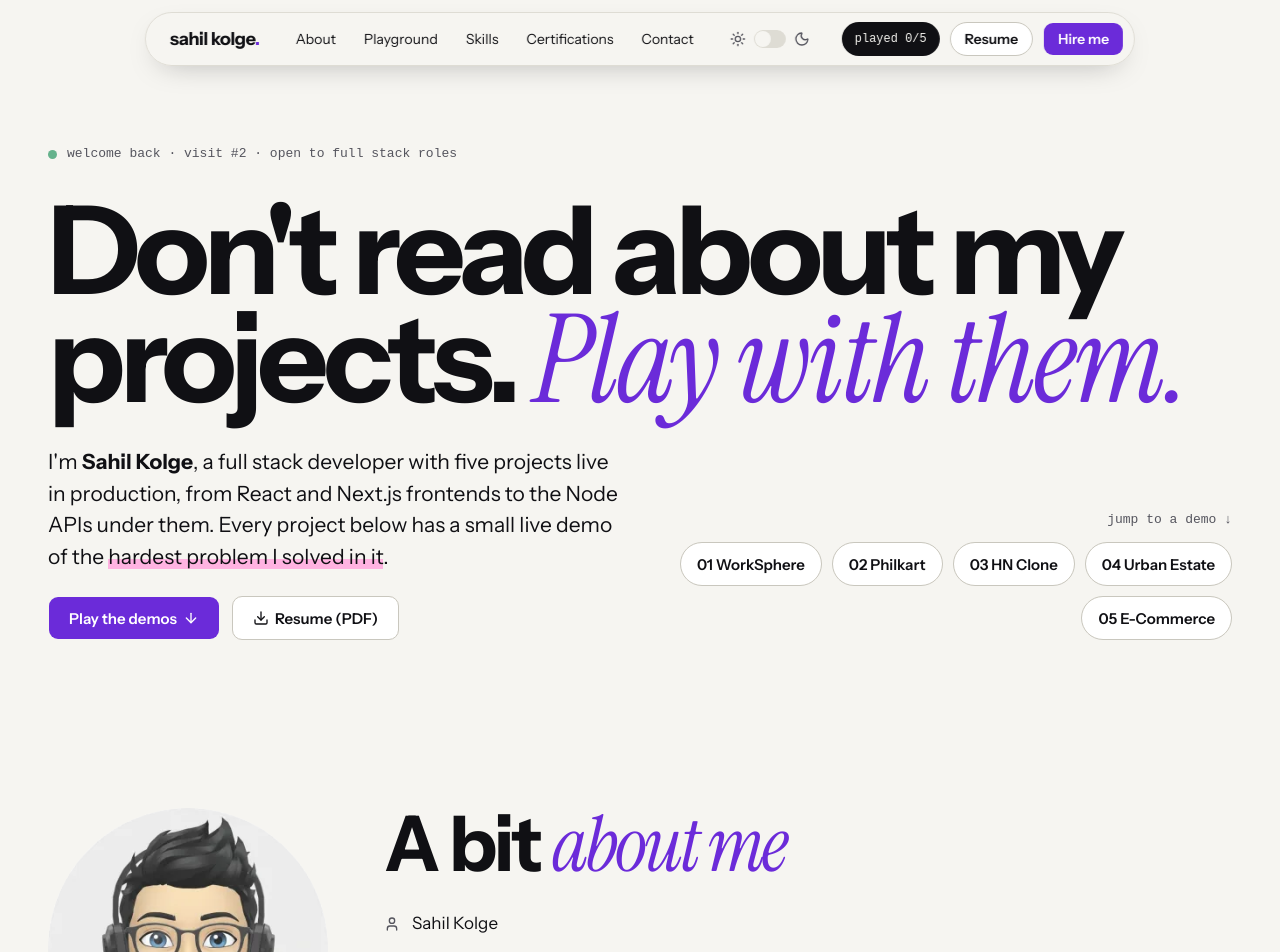
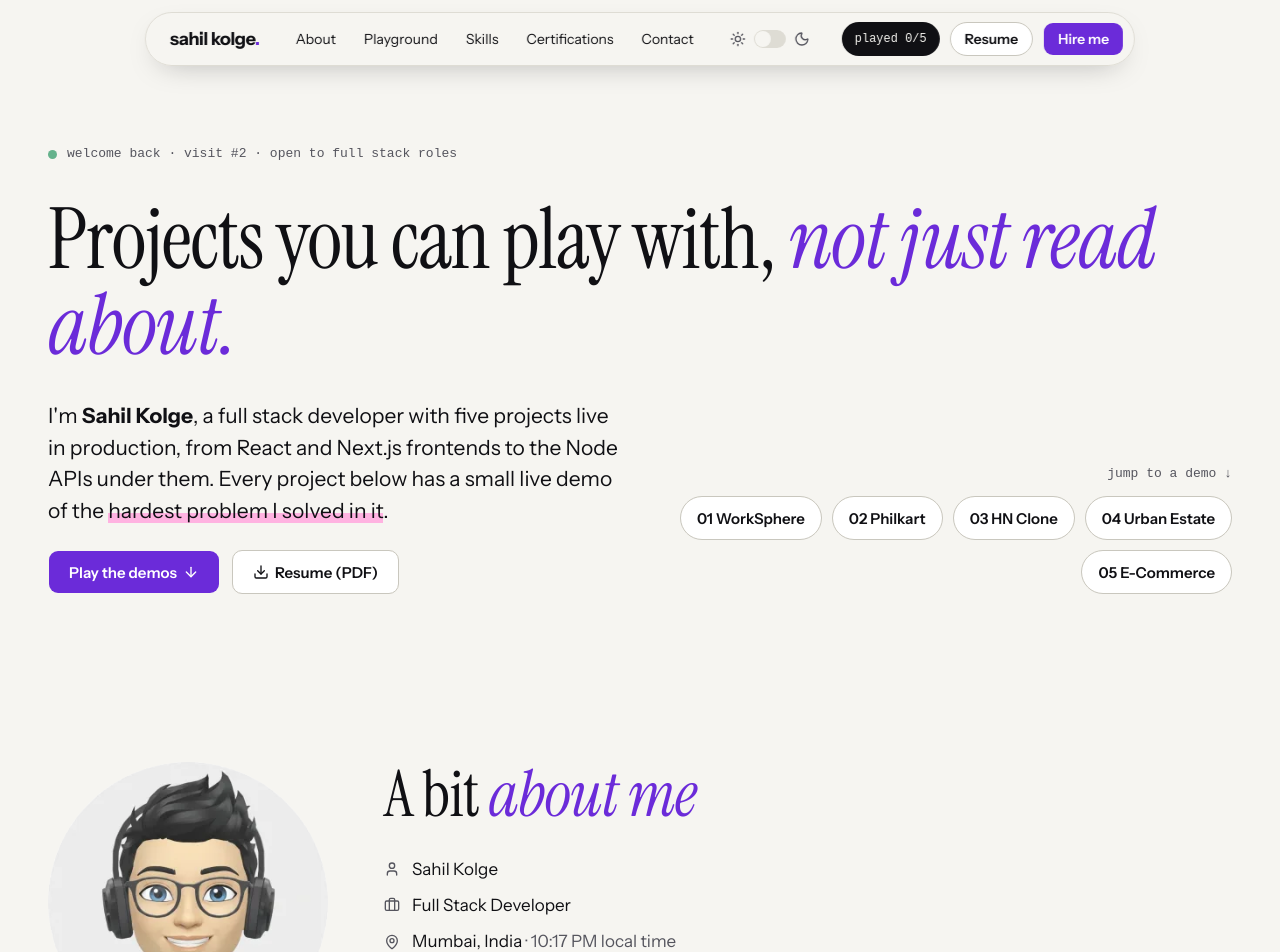
Before and after one commit to sahil-dev28/sahilkolge-playground, a React (Vite) app: page / in a window 1280 px wide. Shown: the top 952 px of the page. Built offline with nearby package versions, Linux system fonts and the light colour scheme; a web font is replaced by a local one.

Commit message:
feat: calmer serif headings and new hero line

```diff
--- a/src/components/About.tsx
+++ b/src/components/About.tsx
@@ -57,8 +57,8 @@ export default function About() {
           className="size-[220px] rounded-full object-cover lg:size-[280px]"
         />
         <div className="flex flex-col gap-7">
-          <h2 className="heading-display text-[clamp(44px,6vw,80px)]">
-            A bit <span className="font-serif font-normal text-primary italic">about me</span>
+          <h2 className="heading-display text-[clamp(40px,5vw,64px)]">
+            A bit <span className="text-primary italic">about me</span>
           </h2>
           <div className="flex flex-col gap-2.5 text-[17px]">
             <Row icon={<User />}>Sahil Kolge</Row>
--- a/src/components/Certs.tsx
+++ b/src/components/Certs.tsx
@@ -5,8 +5,8 @@ import { CERTS } from "@/data";
 export default function Certs() {
   return (
     <section id="certs" tabIndex={-1} className="wrap scroll-mt-20 outline-none flex flex-col gap-7 pt-14 pb-24">
-      <h2 className="heading-display text-[clamp(44px,6vw,80px)]">
-        Certified, <span className="font-serif font-normal text-primary italic">and still learning</span>
+      <h2 className="heading-display text-[clamp(40px,5vw,64px)]">
+        Certified, <span className="text-primary italic">and still learning</span>
       </h2>
       <div className="grid grid-cols-[repeat(auto-fit,minmax(min(210px,100%),1fr))] gap-3.5">
         {CERTS.map((c) => (
--- a/src/components/Contact.tsx
+++ b/src/components/Contact.tsx
@@ -53,8 +53,8 @@ export default function Contact({ playedCount, total }: ContactProps) {
     <section id="contact" tabIndex={-1} className="scroll-mt-20 outline-none bg-primary text-primary-foreground">
       <div className="wrap flex flex-col gap-9 pt-[110px] pb-12">
         <PlayedLine playedCount={playedCount} total={total} />
-        <h2 className="heading-display text-[clamp(56px,9vw,140px)] leading-[0.88] tracking-[-0.045em]">
-          {lead} <span className="font-serif font-normal italic">Imagine what I'd build for your team.</span>
+        <h2 className="heading-display text-[clamp(44px,6.2vw,88px)]">
+          {lead} <span className="italic">Imagine what I'd build for your team.</span>
         </h2>
         <p className="m-0 text-lg">Open to full stack roles · based in Mumbai, India</p>
         <div className="flex flex-wrap gap-3">
--- a/src/components/Hero.tsx
+++ b/src/components/Hero.tsx
@@ -20,11 +20,8 @@ export default function Hero({ visits, played }: HeroProps) {
         <span className="size-[9px] rounded-full bg-live motion-safe:animate-dot" />
         <span>{greeting}</span>
       </div>
-      <h1 className="heading-display max-w-[1150px] text-[clamp(64px,9.6vw,152px)] leading-[0.88] tracking-[-0.045em] motion-safe:animate-rise motion-safe:[animation-delay:200ms]">
-        Don't read about my projects.{" "}
-        <span className="font-serif font-normal tracking-[-0.02em] text-primary italic [font-stretch:100%]">
-          Play with them.
-        </span>
+      <h1 className="heading-display max-w-[1150px] text-[clamp(48px,6.6vw,96px)] motion-safe:animate-rise motion-safe:[animation-delay:200ms]">
+        Projects you can play with, <span className="text-primary italic">not just read about.</span>
       </h1>
       <div className="grid grid-cols-[repeat(auto-fit,minmax(min(380px,100%),1fr))] items-end gap-8 motion-safe:animate-rise motion-safe:[animation-delay:350ms]">
         <div className="flex flex-col gap-6">
--- a/src/components/MobileMenu.tsx
+++ b/src/components/MobileMenu.tsx
@@ -81,8 +81,8 @@ export default function MobileMenu({ dark, onToggleMode, playedCount, total }: M
                   goTo(id);
                 }}
                 className={cn(
-                  "heading-display text-[52px] leading-[1.05] text-foreground",
-                  active === id && "font-serif font-normal tracking-[-0.02em] text-primary italic [font-stretch:100%]"
+                  "heading-display text-[44px] leading-[1.1] text-foreground",
+                  active === id && "text-primary italic"
                 )}
               >
                 {label}
--- a/src/components/ProjectSection.tsx
+++ b/src/components/ProjectSection.tsx
@@ -14,7 +14,7 @@ export default function ProjectSection({ id, meta, title, lead, bullets, liveUrl
     >
       <div className="flex flex-col gap-[18px]">
         <div className="font-mono text-xs text-muted-foreground">{meta}</div>
-        <h2 className="heading-display text-5xl sm:text-[64px]">{title}</h2>
+        <h2 className="heading-display text-[44px] sm:text-[52px]">{title}</h2>
         <p className="m-0 text-[19px] text-ink-2">{lead}</p>
         <ul className="m-0 flex list-disc flex-col gap-2 pl-5 text-base text-ink-2">
           {bullets.map((b) => (
--- a/src/components/Skills.tsx
+++ b/src/components/Skills.tsx
@@ -4,7 +4,7 @@ import { SKILLS } from "@/data";
 export default function Skills() {
   return (
     <section id="skills" tabIndex={-1} className="wrap scroll-mt-20 outline-none flex flex-wrap gap-10 pt-24 pb-10">
-      <h2 className="heading-display flex-[1_1_280px] text-[clamp(44px,6vw,80px)]">Toolbox</h2>
+      <h2 className="heading-display flex-[1_1_280px] text-[clamp(40px,5vw,64px)]">Toolbox</h2>
       <div className="flex min-w-0 flex-[2_1_560px] flex-col gap-7">
         {SKILLS.map((g) => (
           <div key={g.k} className="flex flex-col gap-3">
--- a/src/index.css
+++ b/src/index.css
@@ -185,10 +185,10 @@
 
 @utility heading-display {
   margin: 0;
-  font-weight: 700;
-  font-stretch: 80%;
-  letter-spacing: -0.04em;
-  line-height: 0.95;
+  font-family: var(--font-serif);
+  font-weight: 400;
+  letter-spacing: -0.015em;
+  line-height: 1.02;
 }
 
 @utility hl-mark {
```
Also changed, not shown: 1 other file (tests, documents, lock files or other folders).
